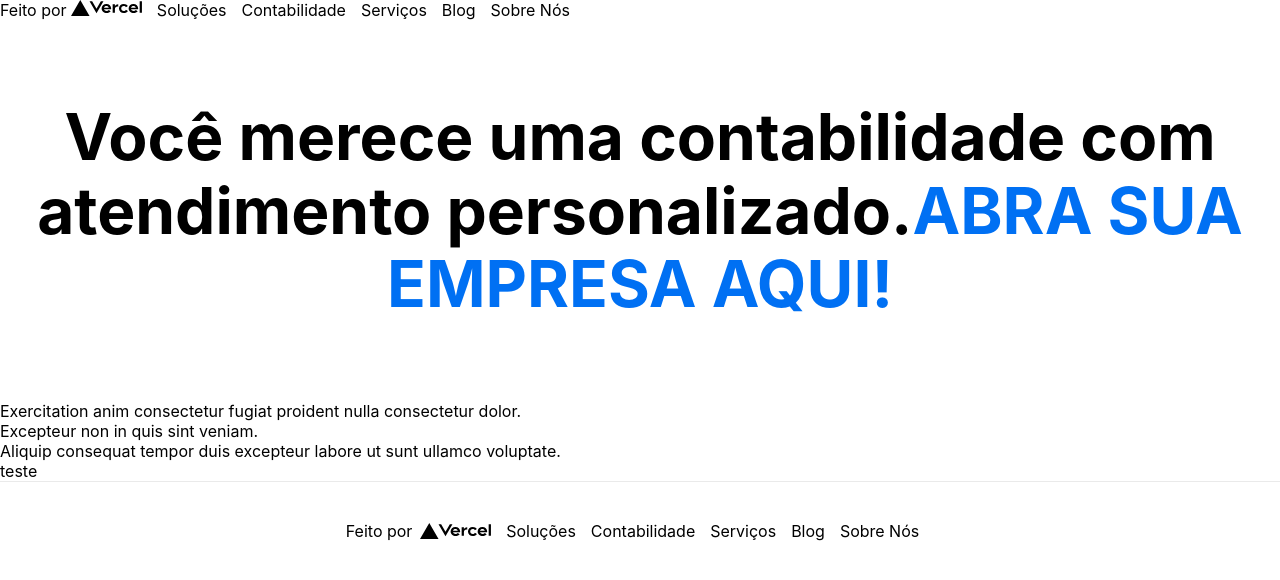
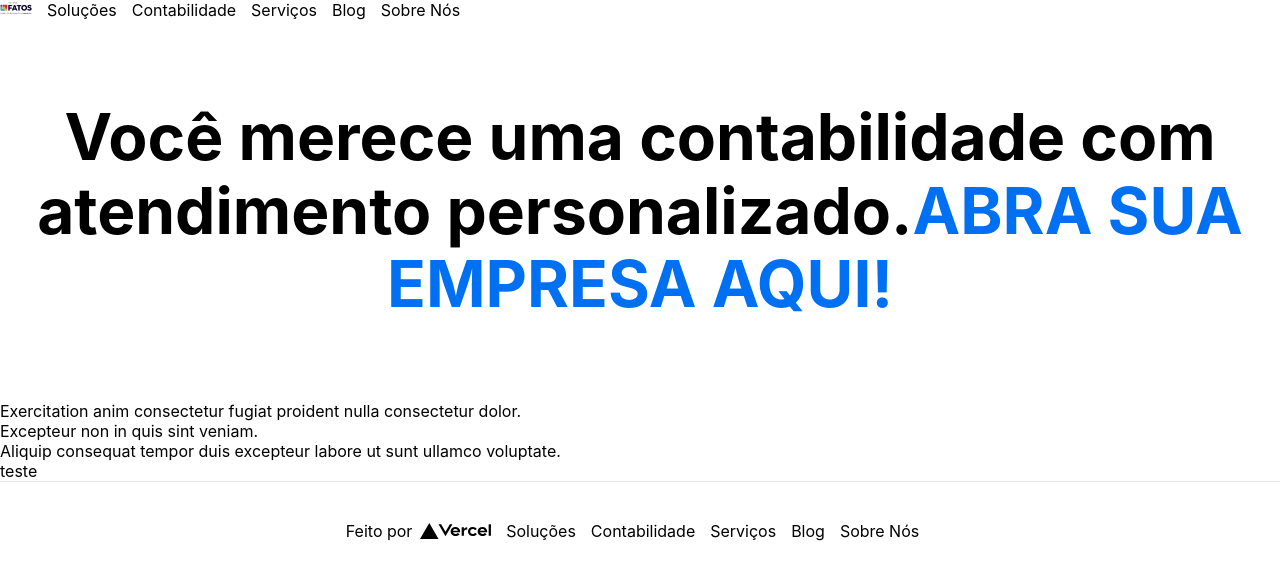
Before and after one commit to Akastro/GrupoFatos, a Next.js app: page / in a window 1280 px wide. Shown: the top 580 px of the page. Built offline with nearby package versions, Linux system fonts and the light colour scheme.

Commit message:
vigesimo quinto commit

```diff
--- a/components/Menu.js
+++ b/components/Menu.js
@@ -9,15 +9,11 @@ const linkStyle = {
 const Menu =() => (
     <div>
 
-        <a
-          style = {linkStyle}
-          href="https://vercel.com?utm_source=create-next-app&utm_medium=default-template&utm_campaign=create-next-app"
-          target="_blank"
-          rel="noopener noreferrer"
-        >
-          Feito por{' '}
-          <img src="/vercel.svg" alt="Vercel Logo" className={styles.logo} />
-        </a>
+        <Link href="http://">
+            <a style = {linkStyle}>
+            <img src="/logo.png" alt="Grupo Fatos Logo" className={styles.logo} />
+            </a>
+        </Link>
 
 
         <Link href="#solucoes">
```
Also changed, not shown: public/img/back.webp (added), public/logo.png (added).
